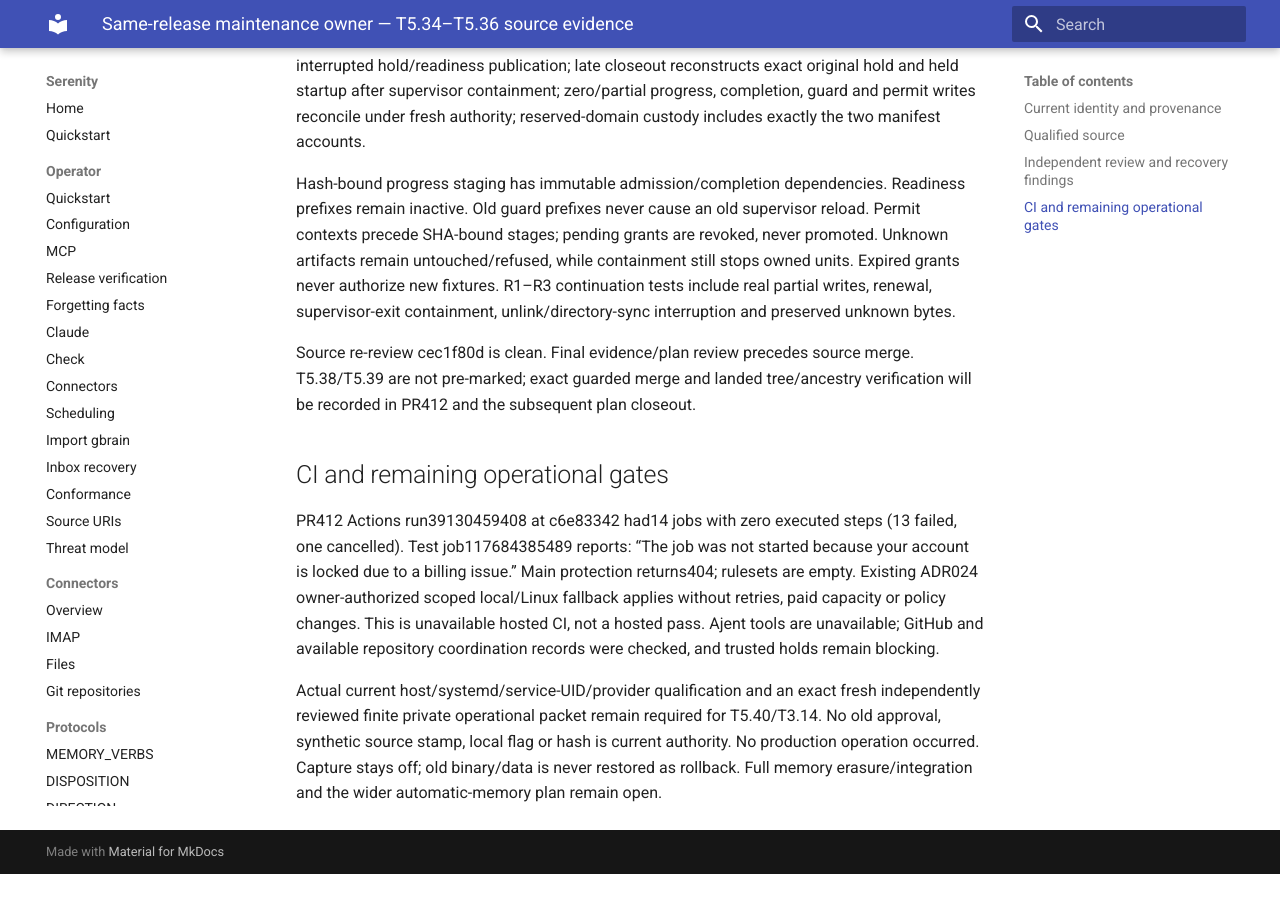
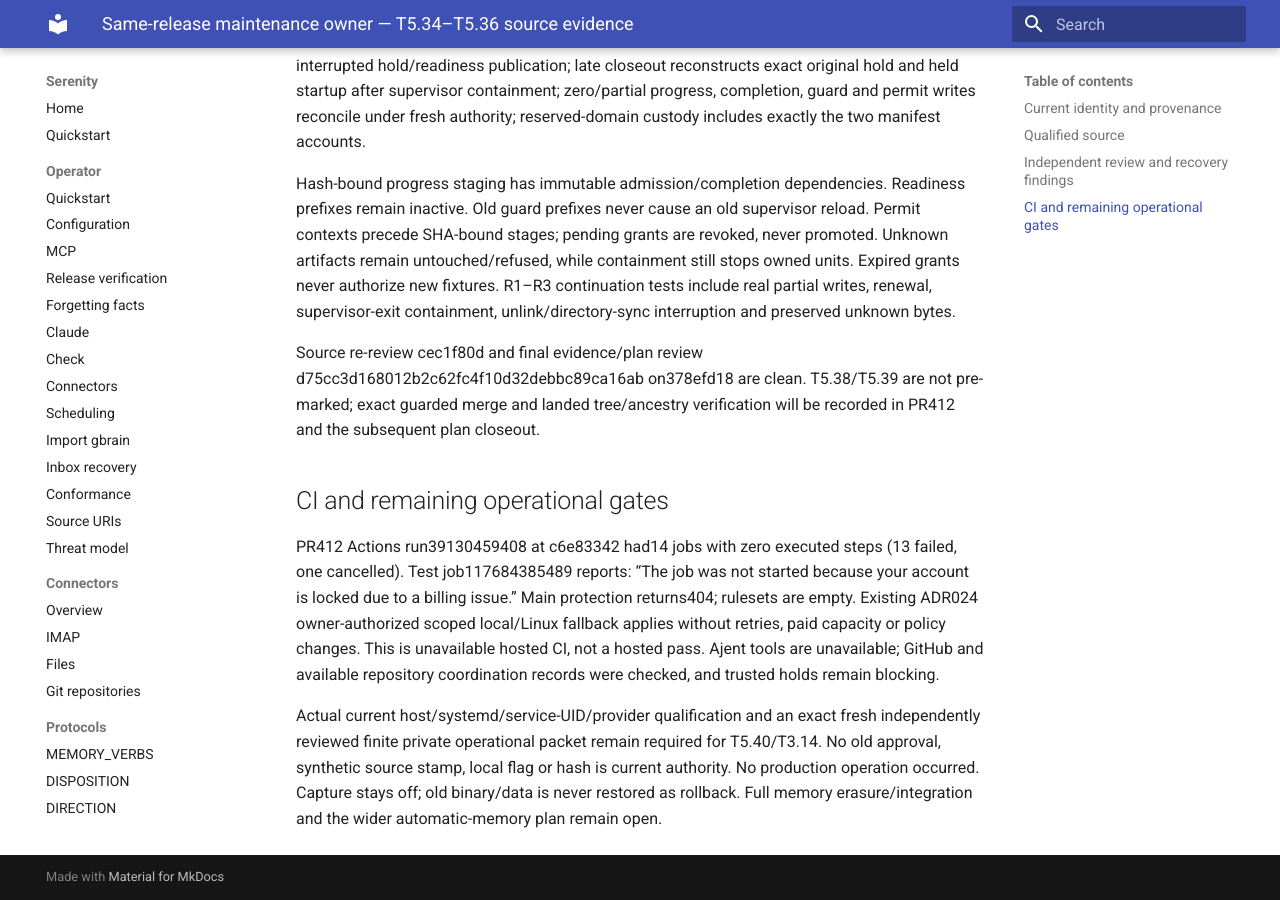
Before and after one commit to sirerun/serenity, an MkDocs documentation site: the page built from docs/receipts/2026-10-18-maintenance-owner-contract.md, in a window 1280 px wide and 900 px high, scrolled down 2256 px. Built offline with MkDocs 1.6.1 and Material for MkDocs 9.7.7, drawn with Linux system fonts in a browser that asks for light colours; before the commit the page ends 3130 px from its top, so only the background shows below that.

Commit message:
Record independent maintenance candidate review

```diff
--- a/docs/receipts/2026-10-18-maintenance-owner-contract.md
+++ b/docs/receipts/2026-10-18-maintenance-owner-contract.md
@@ -82,8 +82,8 @@
 R1–R3 continuation tests include real partial writes, renewal, supervisor-exit
 containment, unlink/directory-sync interruption and preserved unknown bytes.
 
-Source re-review cec1f80d is clean. Final evidence/plan review precedes source
-merge. T5.38/T5.39 are not pre-marked; exact guarded merge and landed tree/ancestry
+Source re-review cec1f80d and final evidence/plan review
+d75cc3d168012b2c62fc4f10d32debbc89ca16ab on378efd18 are clean. T5.38/T5.39 are not pre-marked; exact guarded merge and landed tree/ancestry
 verification will be recorded in PR412 and the subsequent plan closeout.
 
 ## CI and remaining operational gates
```
Also changed, not shown: docs/plans/shared-agent-memory-implementation-20261016.md (+6 -1 lines).
